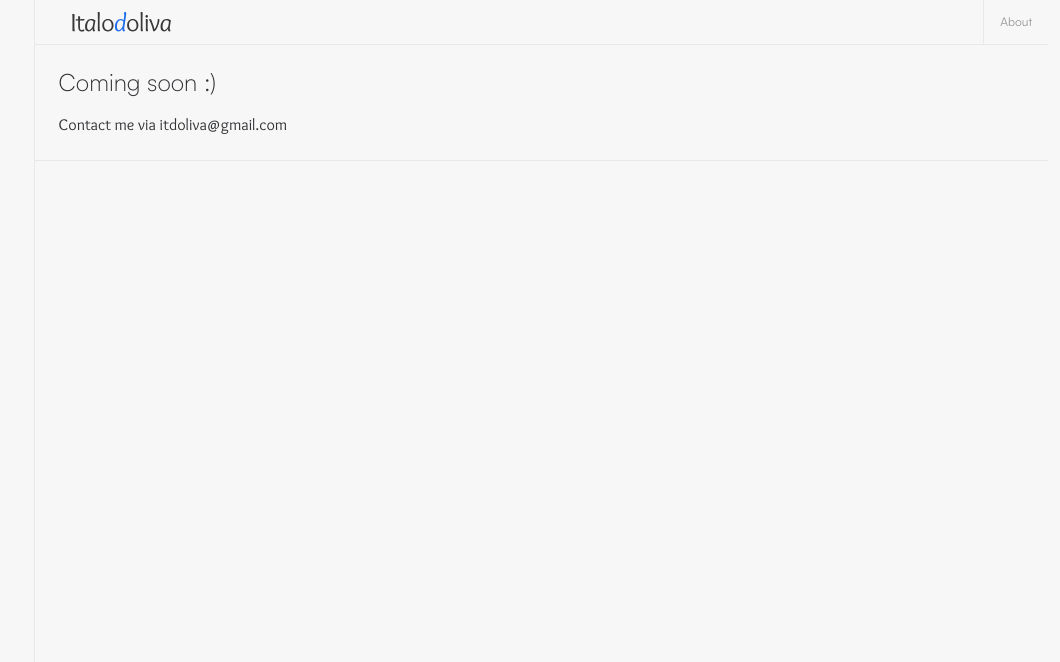
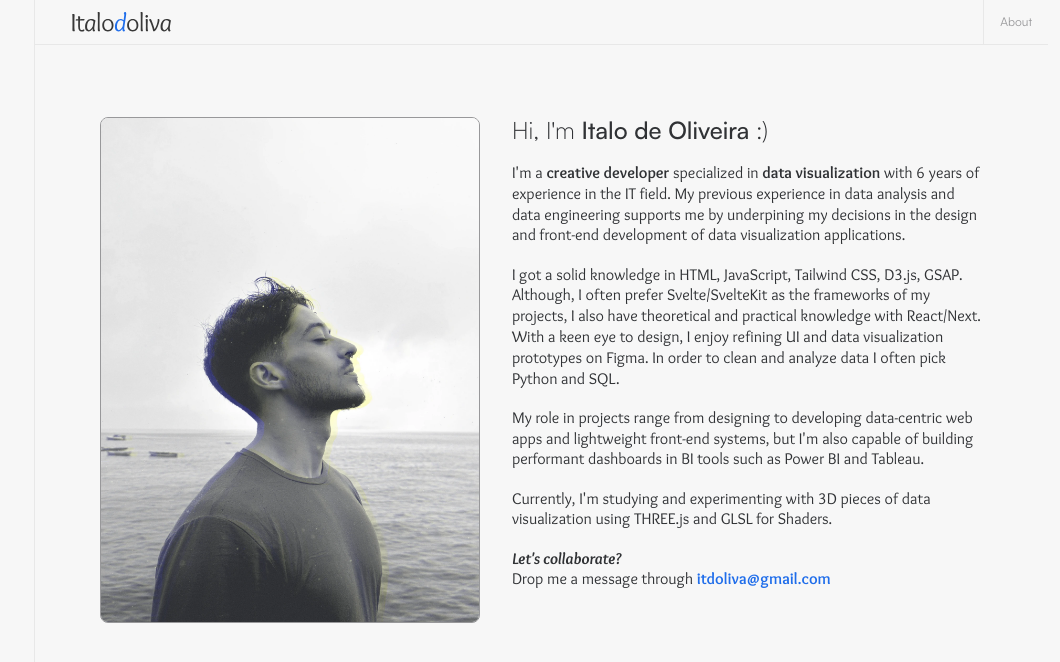
Before and after one commit to itdoliva/portfolio-2025, a SvelteKit app: page /about in a window 1280 px wide. Shown: the top 662 px of the page, without its empty margins (220-1280 px from the left). Built offline with nearby package versions, Linux system fonts and the light colour scheme.

Commit message:
About section

```diff
--- a/src/lib/components/Image.svelte
+++ b/src/lib/components/Image.svelte
@@ -19,6 +19,10 @@
       return null
     }
 
+    if (srcset.length === 1) {
+      return srcset[0]
+    }
+
     for (let i=0; i<srcset.length; i++) {
       if (width <= srcset[i].width / window.devicePixelRatio) {
         return srcset[i]
--- a/src/routes/about/+page.svelte
+++ b/src/routes/about/+page.svelte
@@ -4,23 +4,35 @@
   import Stack from "$lib/layouts/Stack.svelte";
   import Sidebar from "$lib/layouts/Sidebar.svelte";
 	import Frame from "$lib/layouts/Frame.svelte";
+	import Image from "$lib/components/Image.svelte";
 </script>
 
 <Box>
-  <Center>
-    <Stack>
-      <h1>Coming soon :)</h1>
-      <p>Contact me via <a href="mailto:itdoliva@gmail.com">itdoliva@gmail.com</a></p>
-      <!-- <Sidebar sideWidth="35%" contentMinWidth="var(--spacing-text-measure)">
-        <Frame>
-          <img src="/misc/author.webp" alt="A profile picture of Italo Doliva" />
-        </Frame>
-        <Stack>
-          <p>Lorem ipsum dolor sit amet consectetur adipisicing elit. In delectus, architecto iusto, tempore numquam laudantium, esse fugiat ut at magni dolorem eos assumenda velit saepe? Nulla id provident dolor dolore.</p>
-          <p>Lorem ipsum dolor sit amet consectetur adipisicing elit. In delectus, architecto iusto, tempore numquam laudantium, esse fugiat ut at magni dolorem eos assumenda velit saepe? Nulla id provident dolor dolore.</p>
-          <p>Lorem ipsum dolor sit amet consectetur adipisicing elit. In delectus, architecto iusto, tempore numquam laudantium, esse fugiat ut at magni dolorem eos assumenda velit saepe? Nulla id provident dolor dolore.</p>
-        </Stack>
-      </Sidebar> -->
-    </Stack>
-  </Center>
+  <div class="md:my-8 xl:my-12">
+  <Center intrinsic={true}>
+      <Stack>
+        <Sidebar sideMinWidth="25%" contentMinWidth="45%" sideOn="left" >
+          <Image srcset={[{ href: "/misc/author.webp", width: 1440, height: 1920 }]} alt="A profile picture of Italo Doliva" />
+          <Stack>
+            <h1>Hi, I'm <span class="font-medium">Italo de Oliveira</span> :)</h1>
+            <p>
+              I'm a <span class="font-bold">creative developer</span> specialized in <span class="font-bold">data visualization</span> with 6 years of experience in the IT field. My previous experience in data analysis and data engineering supports me by underpining my decisions in the design and front-end development of data visualization applications.
+            </p>
+            <p>
+              I got a solid knowledge in HTML, JavaScript, Tailwind CSS, D3.js, GSAP. Although, I often prefer Svelte/SvelteKit as the frameworks of my projects, I also have theoretical and practical knowledge with React/Next. With a keen eye to design, I enjoy refining UI and data visualization prototypes on Figma. In order to clean and analyze data I often pick Python and SQL.
+            </p>
+            <p>
+              My role in projects range from designing to developing data-centric web apps and lightweight front-end systems, but I'm also capable of building performant dashboards in BI tools such as Power BI and Tableau.
+            </p>
+            <p>
+              Currently, I'm studying and experimenting with 3D pieces of data visualization using THREE.js and GLSL for Shaders.
+            </p>
+            <p>
+              <span class="italic font-bold">Let's collaborate?</span><br>Drop me a message through <a href="mailto:itdoliva@gmail.com" class="font-bold text-blue">itdoliva@gmail.com</a>
+            </p>
+          </Stack>
+        </Sidebar>
+      </Stack>
+    </Center>
+  </div>
 </Box>
```
Also changed, not shown: static/misc/author.webp.
